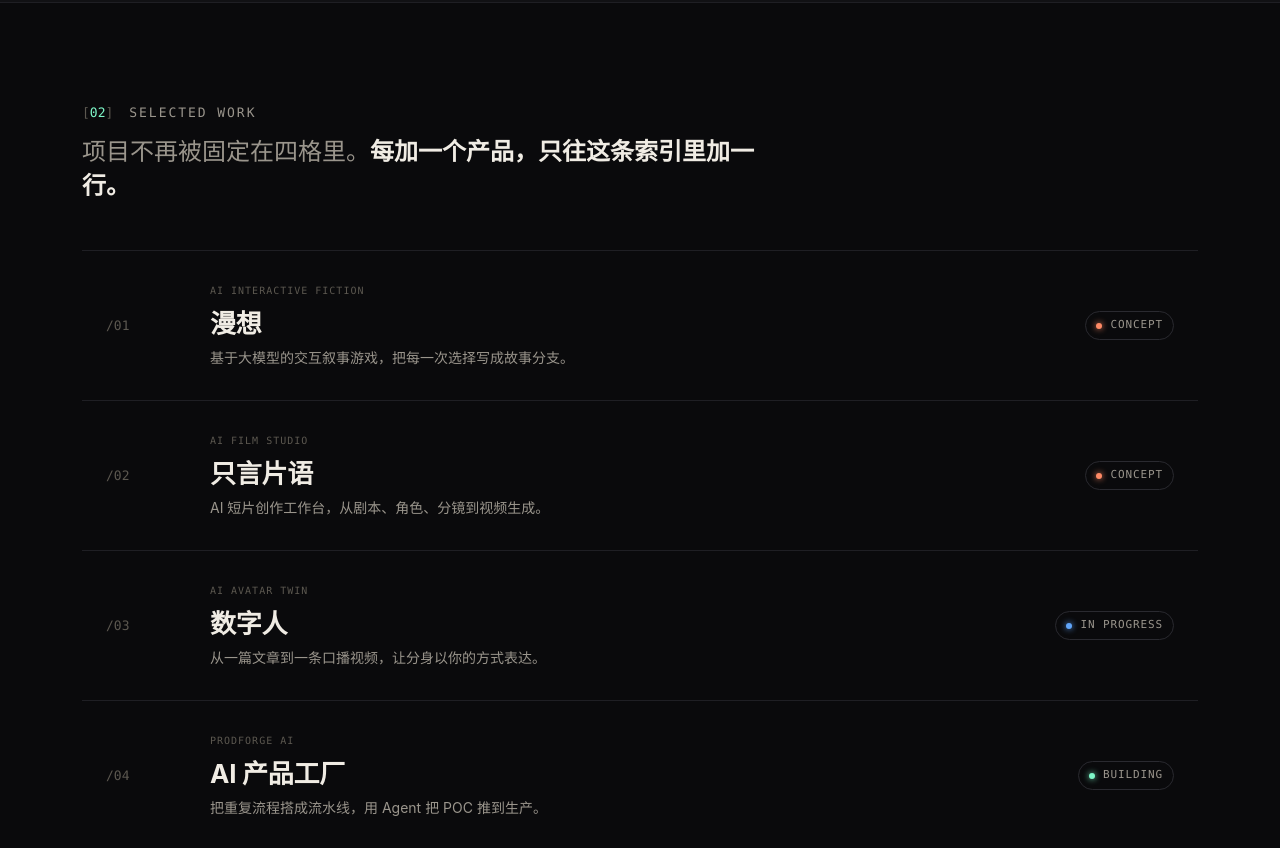
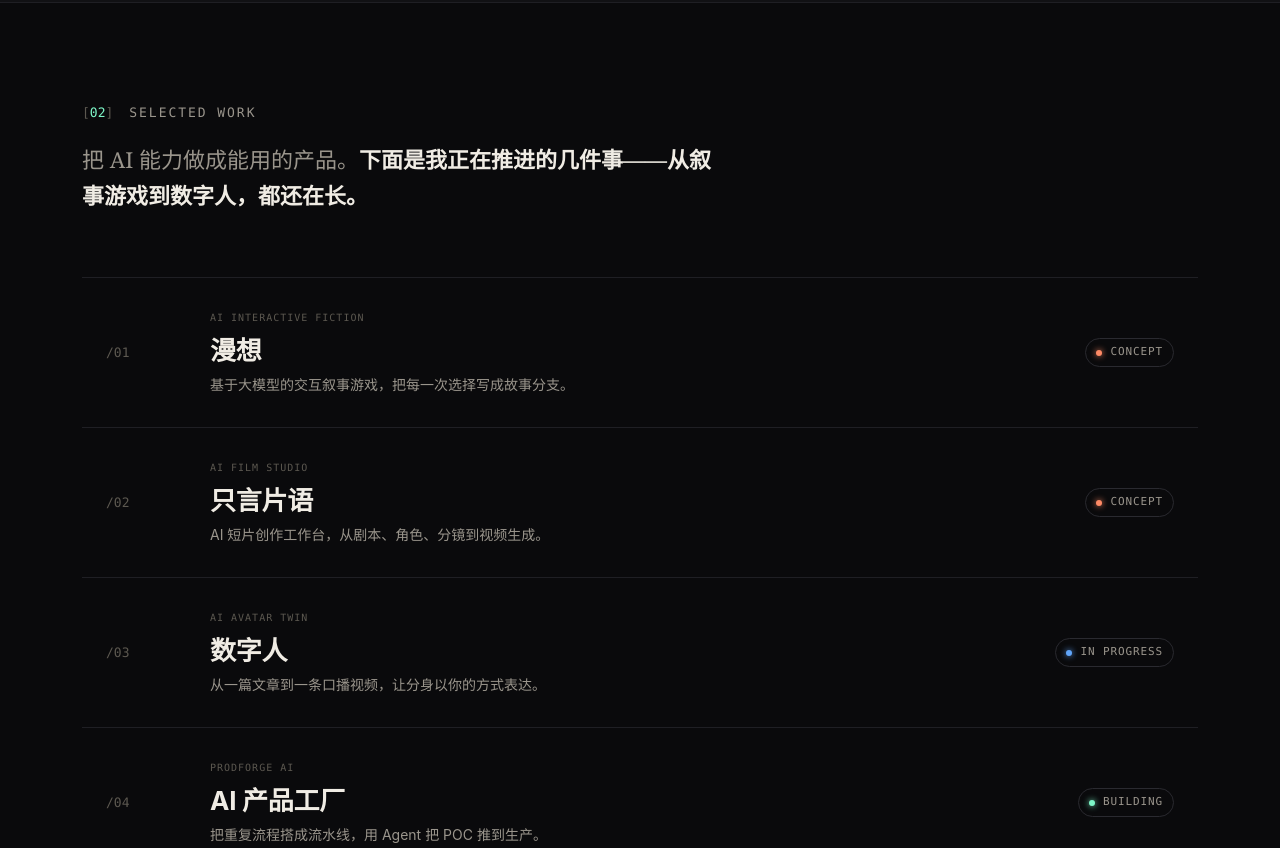
Before and after one commit to Freya-Qian/freya-qian.github.io, a plain HTML site: page index.html in a window 1280 px wide. Shown: the part 980-1828 px from the top of the page. Drawn offline with Linux system fonts and the light colour scheme.

Commit message:
style: rewrite work lead, increase breathing room

```diff
--- a/index.html
+++ b/index.html
@@ -260,14 +260,14 @@
   @keyframes scroll{from{transform:translateX(0)}to{transform:translateX(-50%)}}
 
   section{padding:100px 0;border-bottom:1px solid var(--line);position:relative;z-index:3}
-  .sec-head{display:flex;align-items:baseline;gap:16px;margin-bottom:12px}
+  .sec-head{display:flex;align-items:baseline;gap:16px;margin-bottom:20px}
   .sec-num{font-family:var(--mono);font-size:13px;color:var(--accent)}
   .sec-num::before{content:"[";color:var(--ink-3)}
   .sec-num::after{content:"]";color:var(--ink-3)}
   .sec-title{font-size:13px;letter-spacing:.15em;text-transform:uppercase;
     color:var(--ink-2);font-family:var(--mono)}
-  .sec-lead{font-family:var(--serif);font-size:24px;color:var(--ink-2);
-    max-width:680px;margin-bottom:48px;font-weight:400;line-height:1.4}
+  .sec-lead{font-family:var(--serif);font-size:22px;color:var(--ink-2);
+    max-width:640px;margin-bottom:64px;font-weight:400;line-height:1.6}
   .sec-lead b{color:var(--ink);font-style:normal;font-weight:600}
 
   .row{display:grid;grid-template-columns:80px 1fr auto;gap:24px;align-items:center;
@@ -457,7 +457,7 @@
 <div class="wrap">
   <section id="work" class="reveal">
     <div class="sec-head"><span class="sec-num">02</span><span class="sec-title">Selected Work</span></div>
-    <p class="sec-lead">项目不再被固定在四格里。<b>每加一个产品，只往这条索引里加一行。</b></p>
+    <p class="sec-lead">把 AI 能力做成能用的产品。<b>下面是我正在推进的几件事——从叙事游戏到数字人，都还在长。</b></p>
 
     <a class="row magnetic" href="#">
       <div class="idx">/01</div>
```
